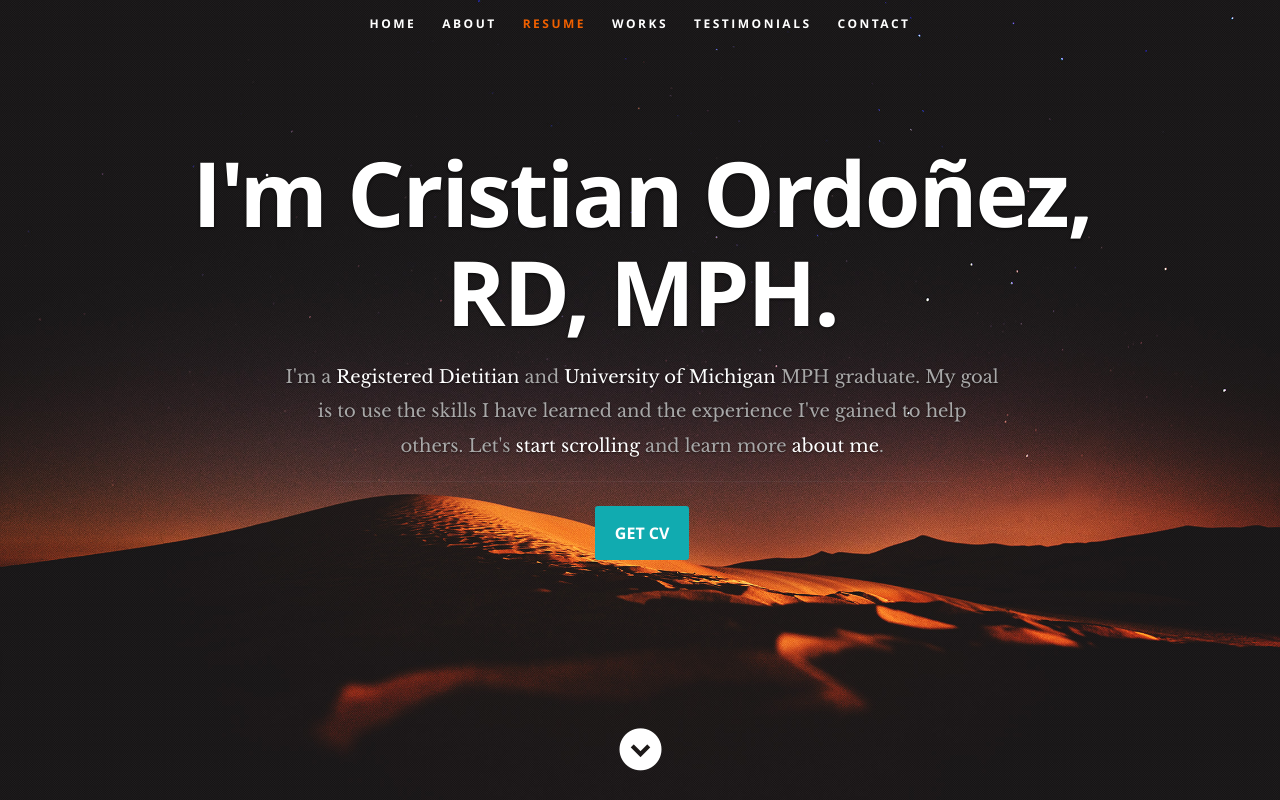
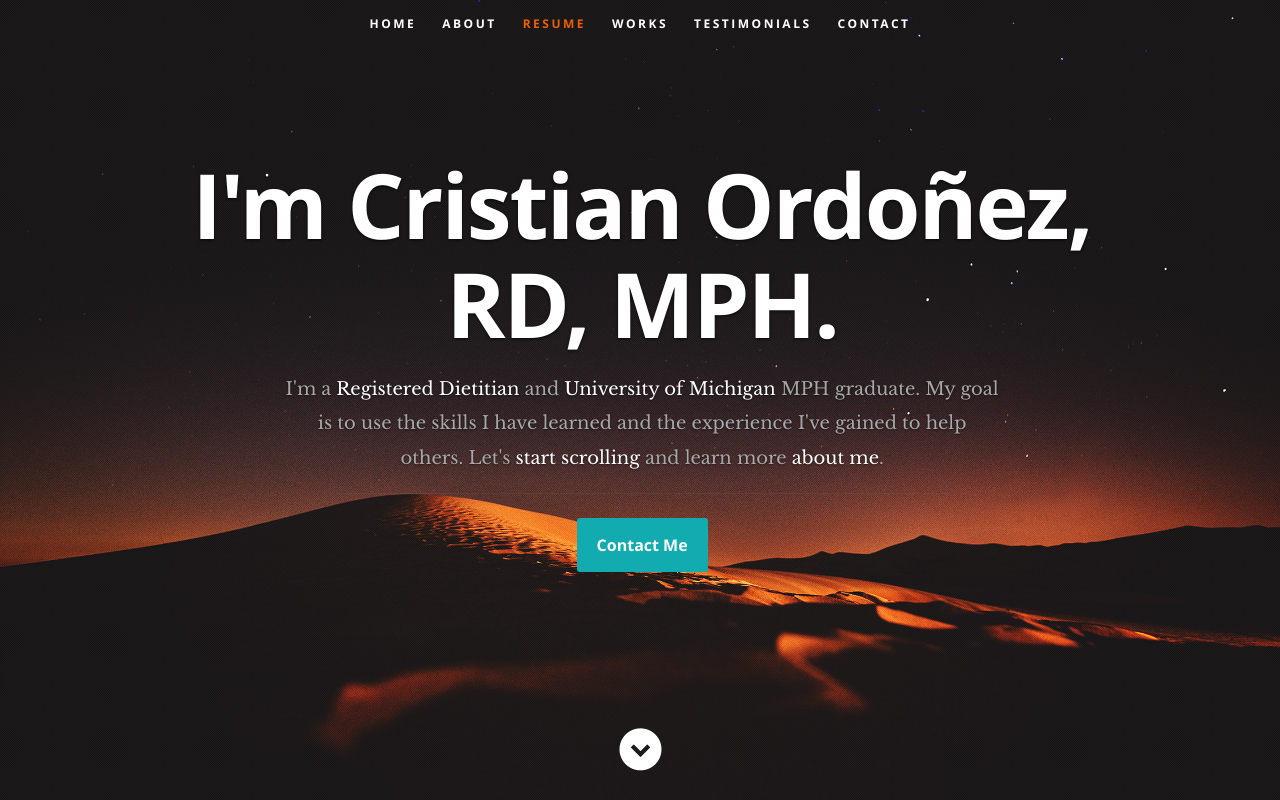
Before and after one commit to cristianordonez/resume, a React (Create React App) app: page / in a window 1280 px wide. Shown: the top 800 px of the page. Built offline with nearby package versions, Linux system fonts and the light colour scheme.

Commit message:
changed get CV button to Contact me and linked it to contact page

```diff
--- a/src/components/header/header.js
+++ b/src/components/header/header.js
@@ -24,16 +24,15 @@ export default class Header extends Component {
             <h3>I'm a <span>Registered Dietitian</span> and <span>University of Michigan</span> MPH graduate. My goal is to use the skills I have learned and the experience I've gained to help others. Let's <a className="smoothscroll" href="#about">start scrolling </a>
               and learn more <a className="smoothscroll" href="#about">about me</a>.</h3>
             <hr />
-            <ul className="social">
 
 
-
-              <li><form method="get" action="Resume 2020.pdf">
+            <ul className="social">
+              <li>
         <div class="site-buttons">
 
-            <button type="submit" class="btn btn-outline-danger"><i class="fas fa-dribble" aria-hidden="true"></i> GET CV</button>
+            <button type="submit" class="btn btn-outline-danger"><i class="fas fa-dribble" aria-hidden="true"></i> <a className="smoothscroll" href="#contact">Contact Me</a></button>
         </div>
-      </form></li>
+      </li>
 
             </ul>
           </div>
```
